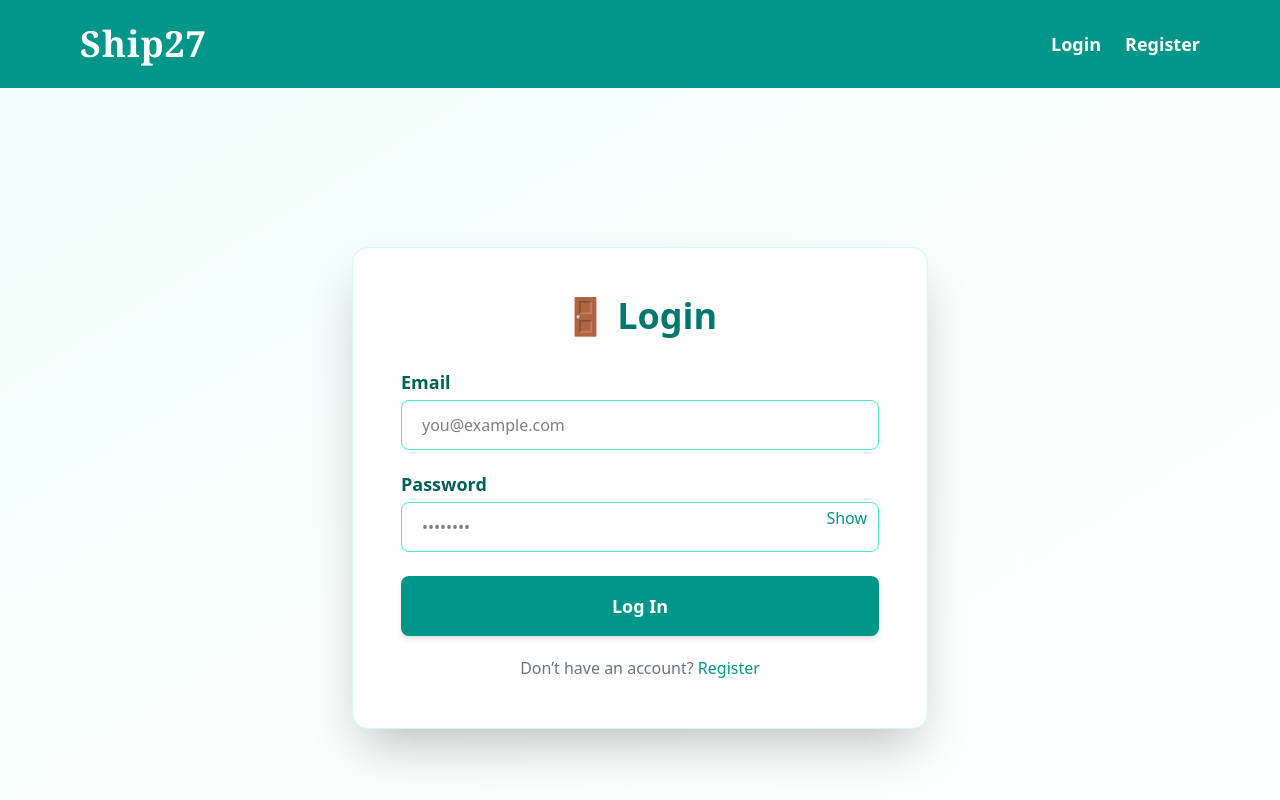
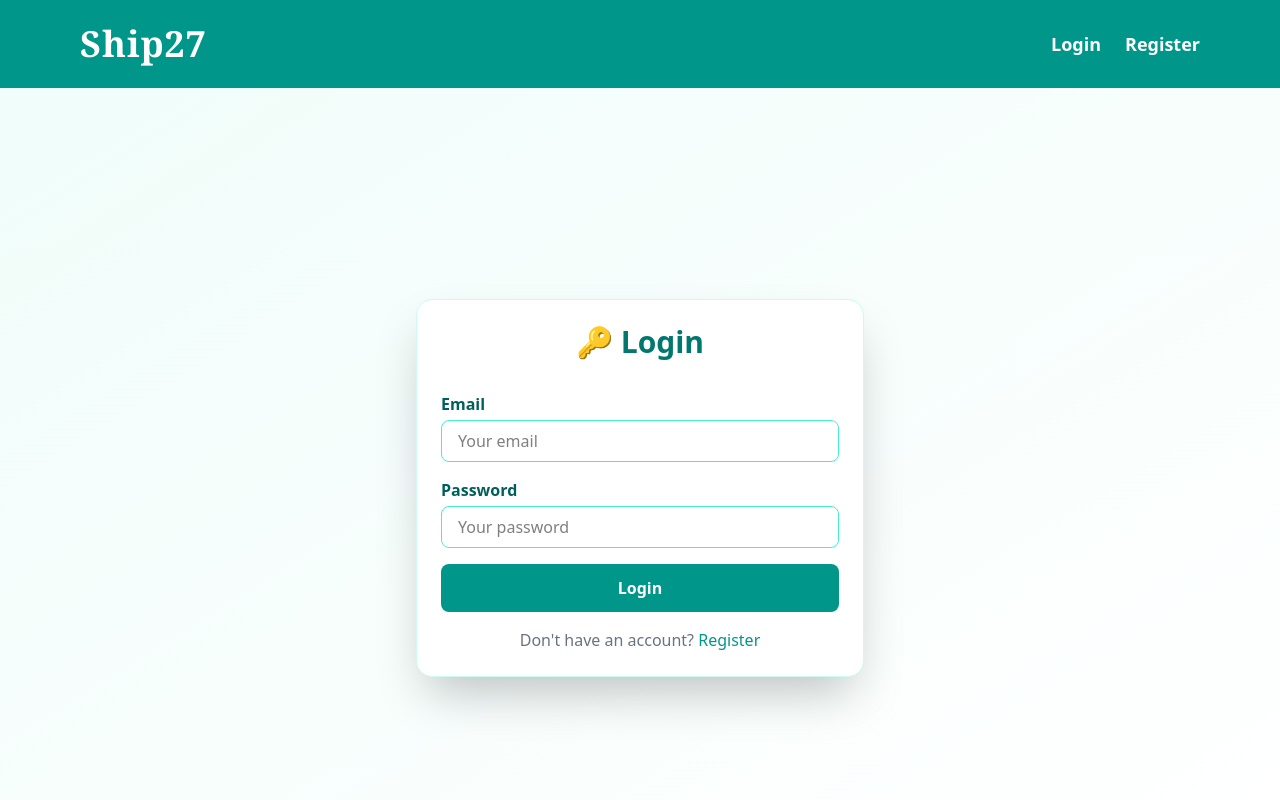
Before and after one commit to AMIRAMOHAMED44/shipping_project, a React (Vite) app in the folder frontend/shipping/: page /login in a window 1280 px wide. Shown: the top 800 px of the page. Built offline with nearby package versions, Linux system fonts and the light colour scheme.

Commit message:
redirection after login, register one agent

```diff
--- a/frontend/shipping/src/components/auth/Login.jsx
+++ b/frontend/shipping/src/components/auth/Login.jsx
@@ -1,121 +1,232 @@
+// import { useState, useContext } from "react";
+// import { Link, useNavigate } from "react-router-dom";
+// import AuthContext from "../../context/AuthContext.jsx";
+// import { toast } from "react-toastify";
+
+// export default function Login() {
+//   const [email, setEmail] = useState("");
+//   const [password, setPassword] = useState("");
+//   const [errors, setErrors] = useState({});
+//   const [showPassword, setShowPassword] = useState(false);
+//   const [isLoading, setIsLoading] = useState(false);
+//   const { login, user } = useContext(AuthContext); // Use login from AuthContext
+//   const navigate = useNavigate();
+
+//   const validateForm = () => {
+//     const newErrors = {};
+//     const emailRegex = /^[^\s@]+@[^\s@]+\.[^\s@]+$/;
+//     if (!email) {
+//       newErrors.email = "Email is required";
+//     } else if (!emailRegex.test(email)) {
+//       newErrors.email = "Please enter a valid email address";
+//     }
+//     if (!password) {
+//       newErrors.password = "Password is required";
+//     }
+//     setErrors(newErrors);
+//     return Object.keys(newErrors).length === 0;
+//   };
+
+//   const handleLogin = async (e) => {
+//     e.preventDefault();
+//     if (!validateForm()) return;
+//     setIsLoading(true);
+//     try {
+//       await login(email, password);
+//       toast.success("Login successful!");
+//       // Role-based redirect
+//       if (user?.role === "customer") {
+//         navigate("/account");
+//       } else if (user?.role === "agent") {
+//         navigate("/agents/available-shipments");
+//       } else {
+//         navigate("/dashboard"); // Fallback
+//       }
+//     } catch (err) {
+//       const errorMsg = err.response?.data?.detail || "Login failed. Please try again.";
+//       toast.error(errorMsg);
+//       console.error("Login error:", err.response?.data);
+//     } finally {
+//       setIsLoading(false);
+//     }
+//   };
+
+//   return (
+//     <div className="min-h-screen bg-gradient-to-br from-teal-50 to-white flex items-center justify-center px-4 sm:px-6 md:px-8 py-10">
+//       <form
+//         onSubmit={handleLogin}
+//         className="w-full max-w-full sm:max-w-lg md:max-w-xl bg-white shadow-2xl rounded-2xl p-6 sm:p-10 md:p-12 border border-teal-100 animate-fade-in"
+//       >
+//         <h2 className="text-2xl sm:text-3xl md:text-4xl font-bold text-center text-teal-700 mb-6 sm:mb-8">
+//           🚪 Login
+//         </h2>
+//         <div className="mb-5">
+//           <label className="block text-teal-800 font-semibold mb-1 text-base sm:text-lg">
+//             Email
+//           </label>
+//           <input
+//             value={email}
+//             onChange={(e) => {
+//               setEmail(e.target.value);
+//               setErrors((prev) => ({ ...prev, email: null }));
+//             }}
+//             placeholder="you@example.com"
+//             type="email"
+//             required
+//             className={`w-full px-4 py-2 sm:px-5 sm:py-3 rounded-lg border ${
+//               errors.email ? "border-red-500" : "border-teal-300"
+//             } focus:outline-none focus:ring-2 focus:ring-teal-500 text-base`}
+//           />
+//           {errors.email && <p className="text-red-500 text-sm mt-1">{errors.email}</p>}
+//         </div>
+//         <div className="mb-6 relative">
+//           <label className="block text-teal-800 font-semibold mb-1 text-base sm:text-lg">
+//             Password
+//           </label>
+//           <input
+//             value={password}
+//             onChange={(e) => {
+//               setPassword(e.target.value);
+//               setErrors((prev) => ({ ...prev, password: null }));
+//             }}
+//             placeholder="••••••••"
+//             type={showPassword ? "text" : "password"}
+//             required
+//             className={`w-full px-4 py-2 sm:px-5 sm:py-3 rounded-lg border ${
+//               errors.password ? "border-red-500" : "border-teal-300"
+//             } focus:outline-none focus:ring-2 focus:ring-teal-500 text-base`}
+//           />
+//           <button
+//             type="button"
+//             onClick={() => setShowPassword(!showPassword)}
+//             className="absolute right-3 top-9 text-teal-600 hover:text-teal-800"
+//           >
+//             {showPassword ? "Hide" : "Show"}
+//           </button>
+//           {errors.password && <p className="text-red-500 text-sm mt-1">{errors.password}</p>}
+//         </div>
+//         <button
+//           type="submit"
+//           disabled={isLoading}
+//           className={`w-full bg-teal-600 hover:bg-teal-700 text-white font-semibold py-3 sm:py-4 text-base sm:text-lg rounded-lg transition duration-300 shadow-md hover:shadow-lg ${
+//             isLoading ? "opacity-50 cursor-not-allowed" : ""
+//           }`}
+//         >
+//           {isLoading ? "Logging in..." : "Log In"}
+//         </button>
+//         <p className="text-center text-sm sm:text-base text-gray-500 mt-5">
+//           Don’t have an account?{" "}
+//           <Link to="/register" className="text-teal-600 hover:underline">
+//             Register
+//           </Link>
+//         </p>
+//       </form>
+//     </div>
+//   );
+// }
+
 import { useState, useContext } from "react";
 import { Link, useNavigate } from "react-router-dom";
 import AuthContext from "../../context/AuthContext.jsx";
 import { toast } from "react-toastify";
 
 export default function Login() {
-  const [email, setEmail] = useState("");
-  const [password, setPassword] = useState("");
+  const { login } = useContext(AuthContext);
+  const [formData, setFormData] = useState({ email: "", password: "" });
   const [errors, setErrors] = useState({});
-  const [showPassword, setShowPassword] = useState(false);
   const [isLoading, setIsLoading] = useState(false);
-  const { login, user } = useContext(AuthContext); // Use login from AuthContext
   const navigate = useNavigate();
+
+  const handleChange = (e) => {
+    const { name, value } = e.target;
+    setFormData((prev) => ({ ...prev, [name]: value }));
+    setErrors((prev) => ({ ...prev, [name]: null }));
+  };
 
   const validateForm = () => {
     const newErrors = {};
     const emailRegex = /^[^\s@]+@[^\s@]+\.[^\s@]+$/;
-    if (!email) {
-      newErrors.email = "Email is required";
-    } else if (!emailRegex.test(email)) {
-      newErrors.email = "Please enter a valid email address";
-    }
-    if (!password) {
-      newErrors.password = "Password is required";
-    }
+    if (!formData.email) newErrors.email = "Email is required";
+    else if (!emailRegex.test(formData.email)) newErrors.email = "Please enter a valid email address";
+    if (!formData.password) newErrors.password = "Password is required";
     setErrors(newErrors);
     return Object.keys(newErrors).length === 0;
   };
 
-  const handleLogin = async (e) => {
+  const handleSubmit = async (e) => {
     e.preventDefault();
     if (!validateForm()) return;
     setIsLoading(true);
     try {
-      await login(email, password);
-      toast.success("Login successful!");
-      // Role-based redirect
-      if (user?.role === "customer") {
-        navigate("/account");
-      } else if (user?.role === "agent") {
+      const userData = await login(formData.email, formData.password);
+      toast.success("Logged in successfully!");
+      if (userData.role === "agent") {
         navigate("/agents/available-shipments");
+      } else if (userData.role === "customer") {
+        navigate("/dashboard");
       } else {
-        navigate("/dashboard"); // Fallback
+        navigate("/dashboard"); // Fallback for admin or other roles
       }
     } catch (err) {
-      const errorMsg = err.response?.data?.detail || "Login failed. Please try again.";
+      const errorMsg = err.response?.data?.message || err.message || "Login failed. Please check your credentials.";
       toast.error(errorMsg);
-      console.error("Login error:", err.response?.data);
+      setErrors({ error: errorMsg });
     } finally {
       setIsLoading(false);
     }
   };
 
   return (
-    <div className="min-h-screen bg-gradient-to-br from-teal-50 to-white flex items-center justify-center px-4 sm:px-6 md:px-8 py-10">
+    <div className="min-h-screen bg-gradient-to-br from-teal-50 to-white flex items-center justify-center px-4 py-10">
       <form
-        onSubmit={handleLogin}
-        className="w-full max-w-full sm:max-w-lg md:max-w-xl bg-white shadow-2xl rounded-2xl p-6 sm:p-10 md:p-12 border border-teal-100 animate-fade-in"
+        onSubmit={handleSubmit}
+        className="w-full max-w-md bg-white shadow-2xl rounded-2xl p-6 border border-teal-100"
       >
-        <h2 className="text-2xl sm:text-3xl md:text-4xl font-bold text-center text-teal-700 mb-6 sm:mb-8">
-          🚪 Login
+        <h2 className="text-3xl font-bold text-center text-teal-700 mb-8">
+          🔑 Login
         </h2>
-        <div className="mb-5">
-          <label className="block text-teal-800 font-semibold mb-1 text-base sm:text-lg">
-            Email
-          </label>
+        {errors.error && <p className="text-red-500 text-sm mb-4 text-center">{errors.error}</p>}
+        <div className="mb-4">
+          <label className="block text-teal-800 font-semibold mb-1">Email</label>
           <input
-            value={email}
-            onChange={(e) => {
-              setEmail(e.target.value);
-              setErrors((prev) => ({ ...prev, email: null }));
-            }}
-            placeholder="you@example.com"
+            name="email"
+            value={formData.email}
+            onChange={handleChange}
             type="email"
+            placeholder="Your email"
             required
-            className={`w-full px-4 py-2 sm:px-5 sm:py-3 rounded-lg border ${
+            className={`w-full px-4 py-2 rounded-lg border ${
               errors.email ? "border-red-500" : "border-teal-300"
-            } focus:outline-none focus:ring-2 focus:ring-teal-500 text-base`}
+            } focus:outline-none focus:ring-2 focus:ring-teal-500`}
           />
           {errors.email && <p className="text-red-500 text-sm mt-1">{errors.email}</p>}
         </div>
-        <div className="mb-6 relative">
-          <label className="block text-teal-800 font-semibold mb-1 text-base sm:text-lg">
-            Password
-          </label>
+        <div className="mb-4">
+          <label className="block text-teal-800 font-semibold mb-1">Password</label>
           <input
-            value={password}
-            onChange={(e) => {
-              setPassword(e.target.value);
-              setErrors((prev) => ({ ...prev, password: null }));
-            }}
-            placeholder="••••••••"
-            type={showPassword ? "text" : "password"}
+            name="password"
+            value={formData.password}
+            onChange={handleChange}
+            type="password"
+            placeholder="Your password"
             required
-            className={`w-full px-4 py-2 sm:px-5 sm:py-3 rounded-lg border ${
+            className={`w-full px-4 py-2 rounded-lg border ${
               errors.password ? "border-red-500" : "border-teal-300"
-            } focus:outline-none focus:ring-2 focus:ring-teal-500 text-base`}
+            } focus:outline-none focus:ring-2 focus:ring-teal-500`}
           />
-          <button
-            type="button"
-            onClick={() => setShowPassword(!showPassword)}
-            className="absolute right-3 top-9 text-teal-600 hover:text-teal-800"
-          >
-            {showPassword ? "Hide" : "Show"}
-          </button>
           {errors.password && <p className="text-red-500 text-sm mt-1">{errors.password}</p>}
         </div>
         <button
           type="submit"
           disabled={isLoading}
-          className={`w-full bg-teal-600 hover:bg-teal-700 text-white font-semibold py-3 sm:py-4 text-base sm:text-lg rounded-lg transition duration-300 shadow-md hover:shadow-lg ${
+          className={`w-full bg-teal-600 hover:bg-teal-700 text-white font-semibold py-3 rounded-lg transition ${
             isLoading ? "opacity-50 cursor-not-allowed" : ""
           }`}
         >
-          {isLoading ? "Logging in..." : "Log In"}
+          {isLoading ? "Logging in..." : "Login"}
         </button>
-        <p className="text-center text-sm sm:text-base text-gray-500 mt-5">
-          Don’t have an account?{" "}
+        <p className="text-center text-gray-500 mt-4">
+          Don't have an account?{" "}
           <Link to="/register" className="text-teal-600 hover:underline">
             Register
           </Link>
--- a/frontend/shipping/src/components/auth/ProtectedRoute.jsx
+++ b/frontend/shipping/src/components/auth/ProtectedRoute.jsx
@@ -1,29 +1,43 @@
+// import { useContext } from "react";
+// import { Navigate } from "react-router-dom";
+// import AuthContext from "../../context/AuthContext.jsx";
+// export default function ProtectedRoute({ children, allowedRoles }) {
+//   const { isAuthenticated, isLoading, user } = useContext(AuthContext);
+
+//   if (isLoading) return <div className="text-center mt-10">Loading...</div>;
+
+//   if (!isAuthenticated) return <Navigate to="/login" />;
+
+//   if (allowedRoles && !allowedRoles.includes(user?.role)) {
+//     return <Navigate to="/unauthorized" />;
+//   }
+
+
+//   return children;
+// }
+
+import { Navigate } from "react-router-dom";
 import { useContext } from "react";
-import { Navigate } from "react-router-dom";
-import AuthContext from "../../context/AuthContext.jsx";
-export default function ProtectedRoute({ children, allowedRoles }) {
-  const { isAuthenticated, isLoading, user } = useContext(AuthContext);
+import AuthContext from "../../context/AuthContext";
 
-  if (isLoading) return <div className="text-center mt-10">Loading...</div>;
+export default function ProtectedRoute({ isLoading, isAuthenticated, allowedRoles, children }) {
+  const { user } = useContext(AuthContext);
 
-  if (!isAuthenticated) return <Navigate to="/login" />;
-
-  if (allowedRoles && !allowedRoles.includes(user?.role)) {
-    return <Navigate to="/unauthorized" />;
+  if (isLoading) {
+    return (
+      <div className="flex justify-center items-center h-screen">
+        <div className="animate-spin rounded-full h-12 w-12 border-t-2 border-b-2 border-teal-600"></div>
+      </div>
+    );
   }
 
+  if (!isAuthenticated || !user) {
+    return <Navigate to="/login" replace />;
+  }
+
+  if (allowedRoles && !allowedRoles.includes(user.role)) {
+    return <Navigate to="/unauthorized" replace />;
+  }
 
   return children;
 }
-
-// import React from 'react';
-// import { Navigate, useLocation } from 'react-router-dom';
-
-// export default function ProtectedRoute({ children }) {
-//   const token = localStorage.getItem('access');
-//   const location = useLocation();
-//   if (!token) {
-//     return <Navigate to="/login" state={{ from: location }} replace />;
-//   }
-//   return children;
-// }
--- a/frontend/shipping/src/components/customer-dashboard/dashboard.jsx
+++ b/frontend/shipping/src/components/customer-dashboard/dashboard.jsx
@@ -2,9 +2,11 @@ import { useContext } from "react";
 import { toast } from 'react-toastify';
 import AuthContext from "../../context/AuthContext.jsx";
 import bgImage from '../../assets/17.jpg'; // Reuse CreateShipment.jsx background
+import { useNavigate } from "react-router-dom";
 
 export default function Dashboard({ profile, logout }) {
   const { isLoading } = useContext(AuthContext);
+  const navigate = useNavigate();
 
   // Debugging logs
   console.log('Dashboard - Profile:', profile);
@@ -36,6 +38,10 @@ export default function Dashboard({ profile, logout }) {
     expire_date = "No expiry date";
   }
 
+if (profile.role === "agent") {
+    navigate("/agents/available-shipments");
+    return null;
+}
 
 
   return (
```
Also changed, not shown: frontend/shipping/src/App.jsx (+4 -4 lines), frontend/shipping/src/context/AuthContext.jsx (+5 -16 lines).
